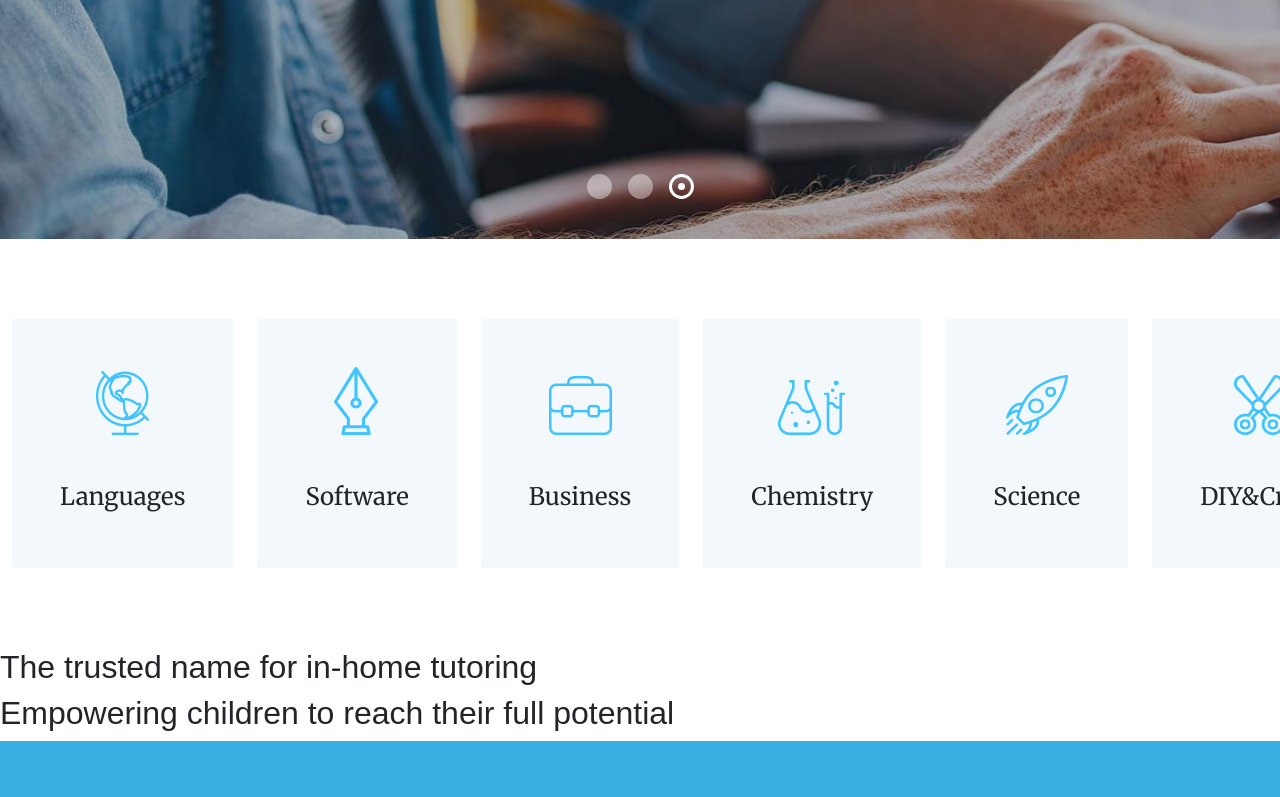
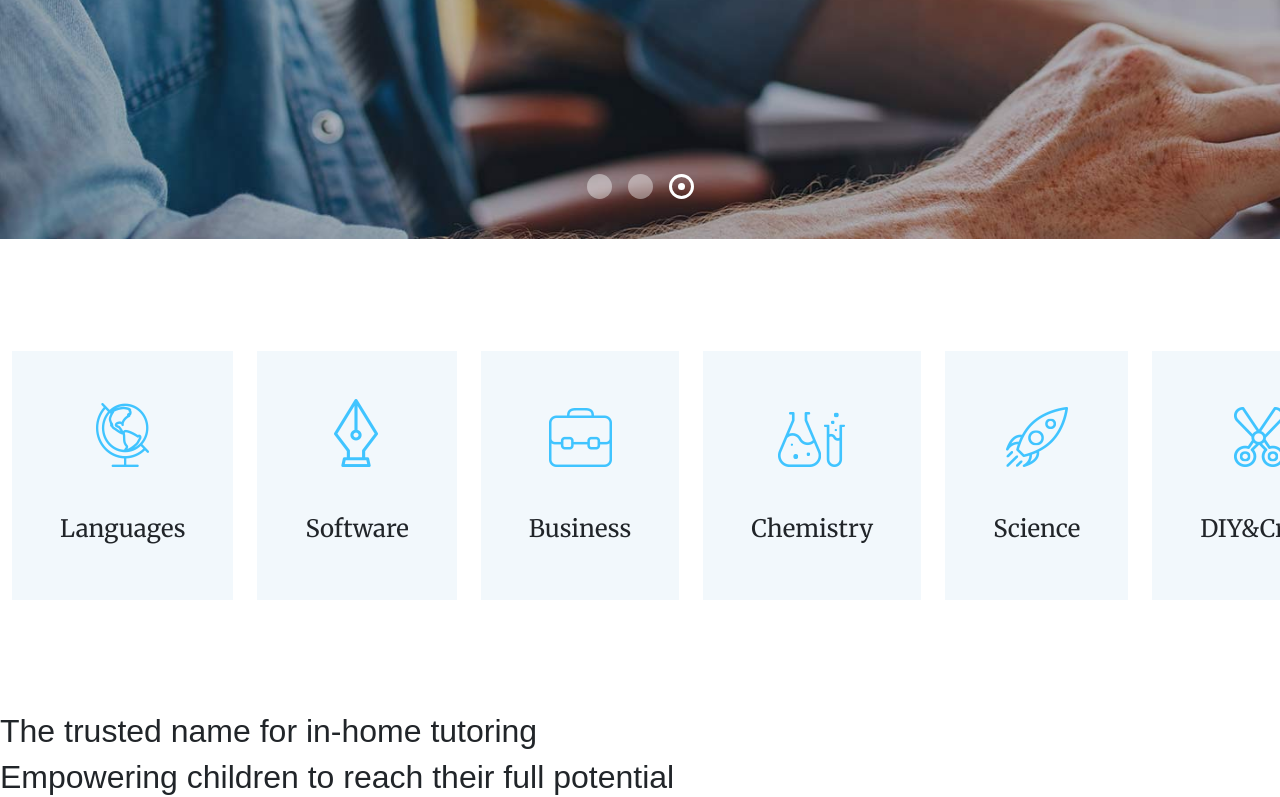
Before and after one commit to carloeusebi/proj-html-vuejs, a Vue app: page / in a window 1280 px wide. Shown: the part 561-1358 px from the top of the page. Built offline with nearby package versions, Linux system fonts and the light colour scheme.

Commit message:
Made owl buttons interactive, increased margin to boxes container

```diff
--- a/src/components/AppHeader.vue
+++ b/src/components/AppHeader.vue
@@ -16,7 +16,7 @@ export default {
 				<HeaderJumbo />
 			</div>
 			<AppOwlDots
-				:active="3"
+				:starting-position="3"
 				type="hollow" />
 		</div>
 	</header>
--- a/src/components/AppOwlDots.vue
+++ b/src/components/AppOwlDots.vue
@@ -1,7 +1,7 @@
 <script>
 export default {
 	props: {
-		active: {
+		startingPosition: {
 			type: Number,
 			default: 1,
 		},
@@ -9,6 +9,14 @@ export default {
 			type: String,
 			default: 'default',
 			validator: type => ['hollow', 'default', 'blue'].includes(type),
+		},
+	},
+	data() {
+		return { active: this.startingPosition };
+	},
+	methods: {
+		selectThis(active) {
+			this.active = active;
 		},
 	},
 };
@@ -19,7 +27,8 @@ export default {
 		<div
 			class="dot"
 			v-for="n in 3"
-			:class="[type, { active: n === 3 }]"></div>
+			:class="[type, { active: n === active }]"
+			@click="selectThis(n)"></div>
 	</div>
 </template>
 
--- a/src/components/main/MainContent.vue
+++ b/src/components/main/MainContent.vue
@@ -29,7 +29,7 @@ export default {
 	display: grid;
 	grid-template-columns: repeat(6, 1fr);
 	gap: 1.5rem;
-	margin-top: 5rem;
-	margin-bottom: 5rem;
+	margin-top: 7rem;
+	margin-bottom: 7rem;
 }
 </style>
--- a/src/components/main/MainContentBoxes.vue
+++ b/src/components/main/MainContentBoxes.vue
@@ -13,7 +13,6 @@ export default {
 	computed: {
 		src() {
 			const url = new URL(`../../assets/img/${this.img}`, import.meta.url);
-			console.log(url.href);
 			return url.href;
 		},
 	},
```
